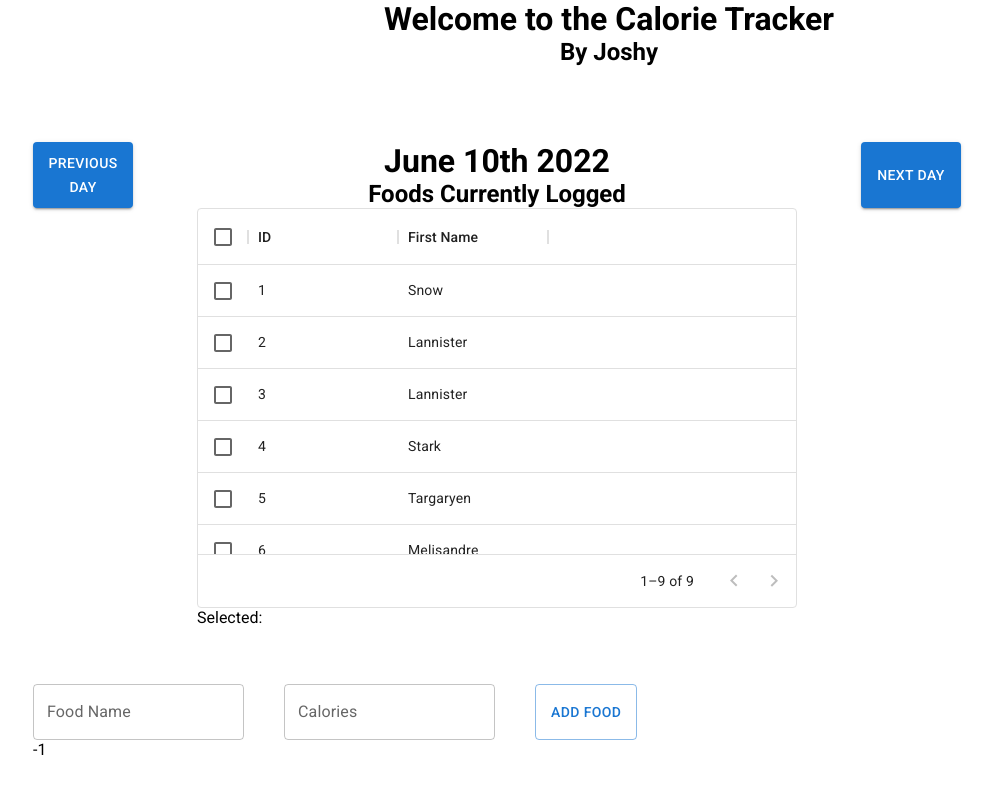
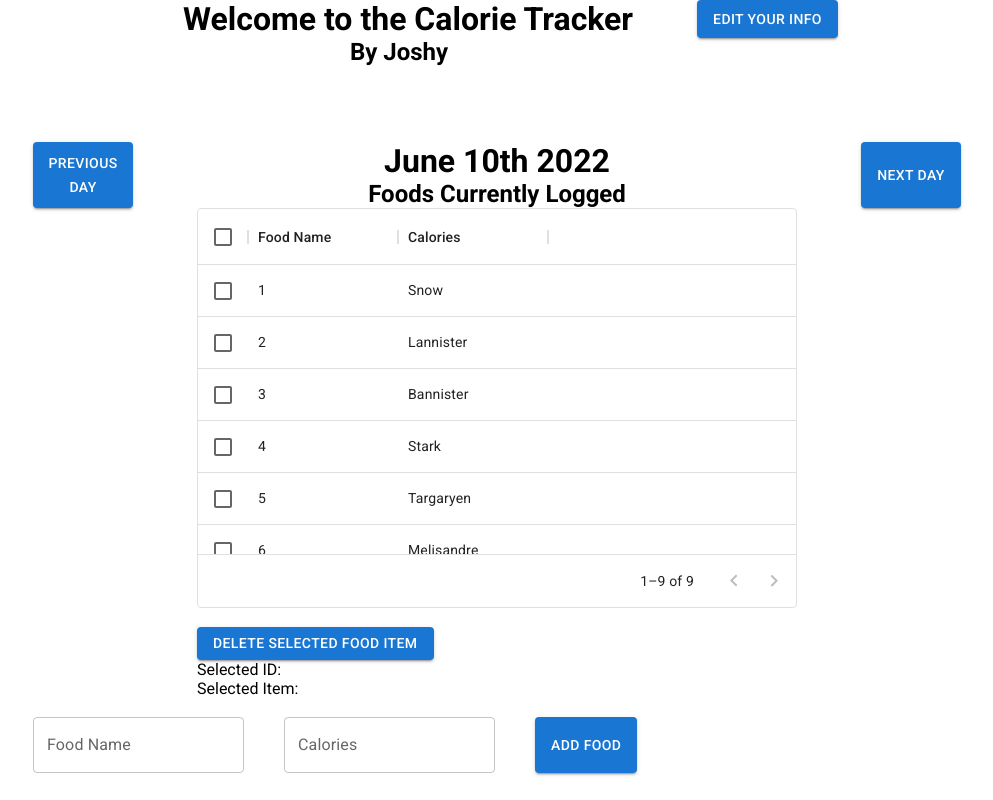
Before and after one commit to devjoshdev/calorie-tracker, a React (Create React App) app: page / in a window 1280 px wide. Shown: the whole page, without its empty margins (31-1024 px from the left). Built offline with nearby package versions, Linux system fonts and the light colour scheme.

Commit message:
Get selected item from the food list and store as state var, also add state for user info

```diff
--- a/src/App.css
+++ b/src/App.css
@@ -1,9 +1,15 @@
 h1 {
+  text-align: center;
+
+}
+
+.byMeh {
+  position: relative;
+  right: 210px;
   text-align: center;
 
 }
 
 h2 {
   text-align: center;
-
 }
--- a/src/App.js
+++ b/src/App.js
@@ -12,11 +12,25 @@ function App() {
   const [focusedDay, setFocusedDay] = useState(moment().format('MMMM Do YYYY'));
   const [focusedMoment, setFocusedMoment] = useState(moment());
   const [foodNameToAdd, setFoodNameToAdd] = useState("");
-  const [caloriesToAdd, setCaloriesToAdd] = useState(-1);
+  const [caloriesToAdd, setCaloriesToAdd] = useState("");
+  const [firstName, setFirstName] = useState("Josh");
+  const [lastName, setLastName] = useState("Sinanan");
+  const [age, setAge] = useState(21);
+  const [weight, setWeight] = useState(190);
+  const [gender, setGender] = useState("male");
+  const [height, setHeight] = useState(65);
+  const [BMI, setBMI] = useState(28.5);
+
+
   return (
     <div className="App">
+      <Container maxWidth='md'>
+      <Stack spacing={8} direction="row">
       <h1> Welcome to the Calorie Tracker </h1>
-      <h2> By Joshy </h2>
+      <Button variant="contained"> Edit Your Info  </Button>
+      </Stack>
+      </Container>
+      <h2 className='byMeh'> By Joshy </h2>
       <br></br>
       <br></br>
       <br></br>
@@ -28,21 +42,18 @@ function App() {
           <Button style={{maxWidth: '100px', maxHeight: '66px', minWidth: '100px', minHeight: '66px'}} variant="contained" onClick={() => {setFocusedMoment(focusedMoment.add(1, 'days')); setFocusedDay(focusedMoment.format('MMMM Do YYYY'));}}>Next Day</Button>
         </Stack>
         <br></br>
-        <br></br>
-        <br></br>
         <Stack spacing={5} direction="row">
         <TextField id="food-name" label="Food Name" variant="outlined" onChange={(e) => {
           setFoodNameToAdd(e.target.value);
         }} />
         <TextField id="calories" label="Calories" variant="outlined" onChange={(e) => {
-          setCaloriesToAdd(e.target.value); console.log(caloriesToAdd);
+          setCaloriesToAdd(e.target.value); console.log(caloriesToAdd); console.log(foodNameToAdd);
         }} />
-        <Button variant="outlined"> Add Food </Button>
+        <Button variant="contained"> Add Food </Button>
          </Stack>
-        <p>{foodNameToAdd}</p>
-        <p>{caloriesToAdd}</p>
 
       </Container>
+
 
 
     </div>
--- a/src/components/FoodList.js
+++ b/src/components/FoodList.js
@@ -1,24 +1,48 @@
 import { DataGrid } from '@mui/x-data-grid';
-// import axios from 'axios';
 import {useState} from 'react';
+import Button from '@mui/material/Button';
+
 
 function FoodList({focusedDay}) {
+  async function handleDeleteFoodItem() {
+
+    //TODO: this method currently only checks if the item is not empty when called
+    if (item === '') {
+      alert("Error: You must first select a food item to delete.")
+
+    }
+    else {
+      alert("Ok!");
+    }
+
+
+  }
+  function fList(id) {
+    console.log("This has executed");
+    console.log(id);
+    const newArray = rows.filter(element => element.id === id);
+    if (newArray.length === 0) {
+      return "";
+    }
+    return newArray[0].firstName;
+  }
   const [selected, setSelected] = useState([]);
+  const [item, setItem] = useState('');
   const columns = [
-    { field: 'id', headerName: 'ID', width: 150},
-    { field: 'firstName', headerName: 'First Name', width: 150}
+    { field: 'beans', headerName: 'Food Name', width: 150},
+    { field: 'firstName', headerName: 'Calories', width: 150}
   ];
 
   const rows = [
-    { id: 1, firstName: 'Snow'},
-    { id: 2, firstName: 'Lannister'},
-    { id: 3, firstName: 'Lannister'},
-    { id: 4, firstName: 'Stark'},
-    { id: 5, firstName: 'Targaryen'},
-    { id: 6, firstName: 'Melisandre'},
-    { id: 7, firstName: 'Clifford'},
-    { id: 8, firstName: 'Frances' },
-    { id: 9, firstName: 'Roxie'},
+    {id: 'a', beans: 1, firstName: 'Snow'},
+    {id: 'b', beans: 2, firstName: 'Lannister'},
+    {id: 'c', beans: 3, firstName: 'Bannister'},
+    {id: 'd', beans: 4, firstName: 'Stark'},
+    {id: 'e', beans: 5, firstName: 'Targaryen'},
+    {id: 'f', beans: 6, firstName: 'Melisandre'},
+    {id: 'g', beans: 7, firstName: 'Clifford'},
+    {id: 'h', beans: 8, firstName: 'Frances' },
+    {id: 'i', beans: 9, firstName: 'Roxie'},
   ];
     return (
         <div>
@@ -38,18 +62,23 @@ function FoodList({focusedDay}) {
               const result = selection.filter((s) => !selectionSet.has(s));
 
               setSelected(result);
+              setItem(fList(result[0]))
             } else {
               setSelected(selection);
+              setItem(fList(selection[0]))
             }
+
           }}
           checkboxSelection
 
         />
         </div>
           </div>
+        <br></br>
+        <Button style={{maxWidth: '250px', maxHeight: '33px', minWidth: '100px', minHeight: '33px'}} variant="contained" onClick={handleDeleteFoodItem} > Delete Selected Food Item </Button>
+        <p> Selected ID: {selected} </p>
+        <p> Selected Item: {item} </p>
 
-
-        <p> Selected: {selected} </p>
         </div>
 
     );
```
Also changed, not shown: 1 other file (tests, documents, lock files or other folders).
